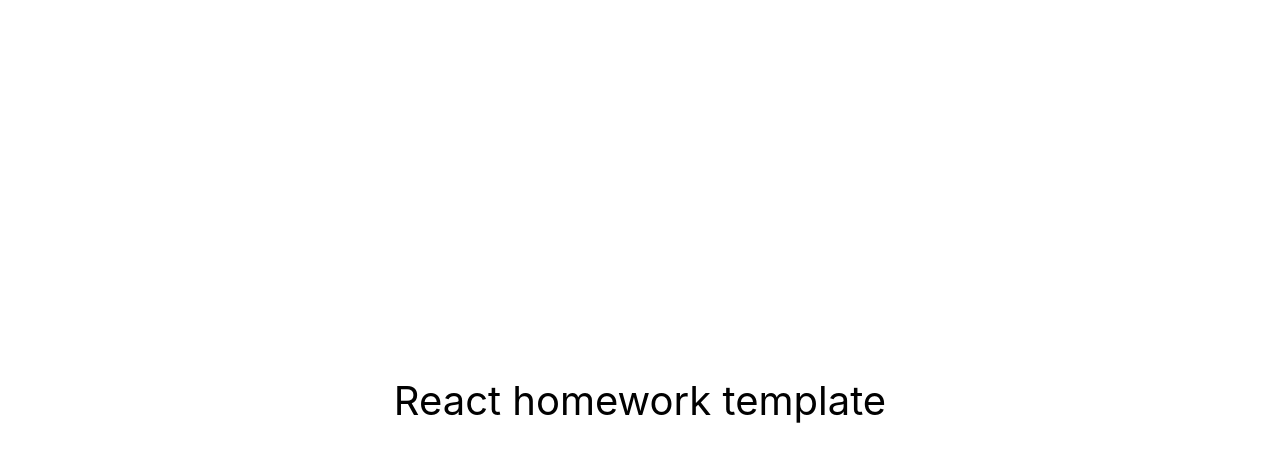
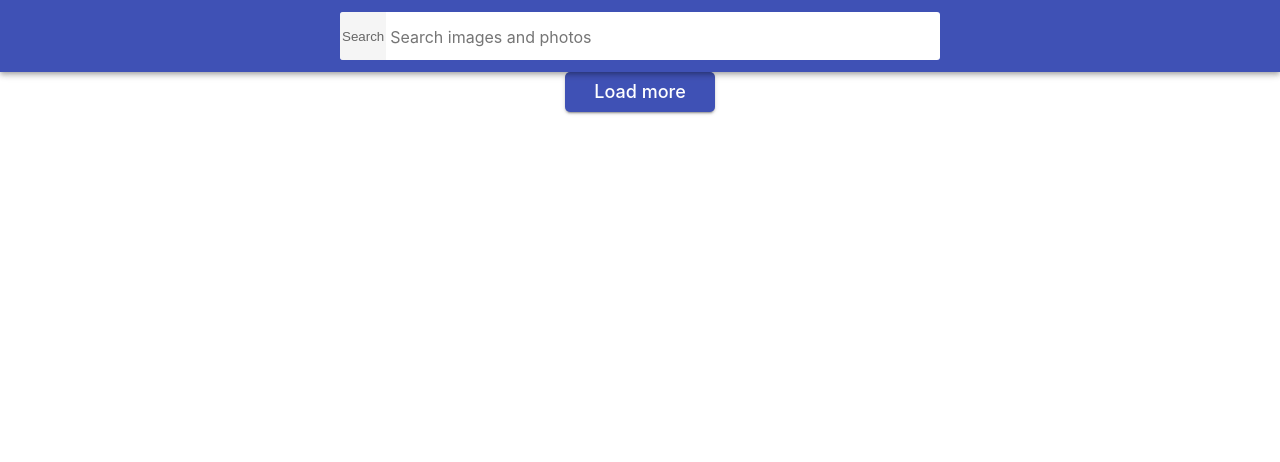
Before and after one commit to AnnMatsarska/goit-react-hw-03-image-finder, a React (Create React App) app: page / in a window 1280 px wide. Shown: the top 462 px of the page. Built offline with nearby package versions, Linux system fonts and the light colour scheme.

Commit message:
add styles

```diff
--- a/src/components/App.jsx
+++ b/src/components/App.jsx
@@ -1,16 +1,15 @@
-export const App = () => {
-  return (
-    <div
-      style={{
-        height: '100vh',
-        display: 'flex',
-        justifyContent: 'center',
-        alignItems: 'center',
-        fontSize: 40,
-        color: '#010101'
-      }}
-    >
-      React homework template
-    </div>
-  );
-};
+import { Component } from 'react';
+import { Searchbar } from './Searchbar/Searchbar';
+import { Button } from './Button/Button';
+export class App extends Component {
+  state = {};
+
+  render() {
+    return (
+      <>
+        <Searchbar />
+        <Button />
+      </>
+    );
+  }
+}
--- a/src/components/Button/Button.jsx
+++ b/src/components/Button/Button.jsx
@@ -0,0 +1,5 @@
+import { LoadMore } from './LoadMore.styled';
+
+export const Button = () => {
+  return <LoadMore type="button">Load more</LoadMore>;
+};
--- /dev/null
+++ b/src/components/Button/LoadMore.styled.js
@@ -0,0 +1,28 @@
+import styled from 'styled-components';
+
+export const LoadMore = styled.button`
+  padding: 8px 16px;
+  margin: 0 auto;
+  border-radius: 5px;
+  background-color: #3f51b5;
+  transition: all 250ms cubic-bezier(0.4, 0, 0.2, 1);
+  text-align: center;
+  display: block;
+  color: #fff;
+  border: 0;
+  text-decoration: none;
+  cursor: pointer;
+  font-family: inherit;
+  font-size: 18px;
+  line-height: 24px;
+  font-style: normal;
+  font-weight: 500;
+  min-width: 150px;
+  box-shadow: 0px 3px 1px -2px rgba(0, 0, 0, 0.2),
+    0px 2px 2px 0px rgba(0, 0, 0, 0.14), 0px 1px 5px 0px rgba(0, 0, 0, 0.12);
+
+  &:hover,
+  &:focus {
+    background-color: #303f9f;
+  }
+`;
--- a/src/components/Searchbar/Searchbar.jsx
+++ b/src/components/Searchbar/Searchbar.jsx
@@ -0,0 +1,18 @@
+import { SearchBar, Form, Button, Input } from './Searchbar.styled';
+
+export const Searchbar = () => {
+  return (
+    <SearchBar>
+      <Form>
+        <Button type="submit">Search</Button>
+        <Input
+          type="text"
+          name="searchQuery"
+          autoComplete="off"
+          autoFocus
+          placeholder="Search images and photos"
+        />
+      </Form>
+    </SearchBar>
+  );
+};
--- a/src/components/Searchbar/Searchbar.styled.js
+++ b/src/components/Searchbar/Searchbar.styled.js
@@ -0,0 +1,67 @@
+import styled from 'styled-components';
+
+export const SearchBar = styled.header`
+  top: 0;
+  left: 0;
+  position: sticky;
+  z-index: 1100;
+  display: flex;
+  justify-content: center;
+  align-items: center;
+  min-height: 64px;
+  padding-right: 24px;
+  padding-left: 24px;
+  padding-top: 12px;
+  padding-bottom: 12px;
+  color: #fff;
+  background-color: #3f51b5;
+  box-shadow: 0px 2px 4px -1px rgba(0, 0, 0, 0.2),
+    0px 4px 5px 0px rgba(0, 0, 0, 0.14), 0px 1px 10px 0px rgba(0, 0, 0, 0.12);
+  }
+`;
+
+export const Form = styled.form`
+  display: flex;
+  align-items: center;
+  width: 100%;
+  max-width: 600px;
+  background-color: #fff;
+  border-radius: 3px;
+  overflow: hidden;
+`;
+
+export const Button = styled.button`
+  display: inline-block;
+  width: 48px;
+  height: 48px;
+  border: 0;
+  padding: 2px;
+  background-size: 40%;
+  background-repeat: no-repeat;
+  background-position: center;
+  opacity: 0.6;
+  transition: opacity 250ms cubic-bezier(0.4, 0, 0.2, 1);
+  cursor: pointer;
+  outline: none;
+
+  &:hover {
+    opacity: 1;
+  }
+`;
+
+export const Input = styled.input`
+  display: inline-block;
+  width: 100%;
+  font: inherit;
+  font-size: 20px;
+  border: none;
+  outline: none;
+  padding-left: 4px;
+  padding-right: 4px;
+
+  &::placeholder {
+  font: inherit;
+  font-size: 16px;
+}
+  }
+`;
--- a/src/styles.css
+++ b/src/styles.css
@@ -182,7 +182,7 @@
 */
 .Button {
   padding: 8px 16px;
-  border-radius: 2px;
+  border-radius: 5px;
   background-color: #3f51b5;
   transition: all 250ms cubic-bezier(0.4, 0, 0.2, 1);
   text-align: center;
```
Also changed, not shown: src/components/Button/Button.styled.js (deleted).
